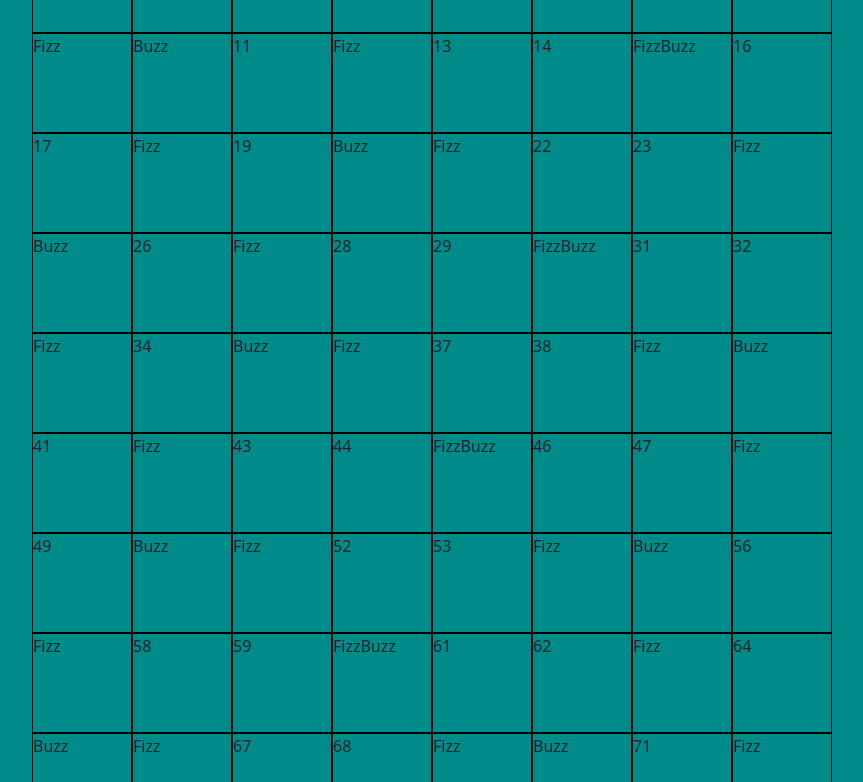
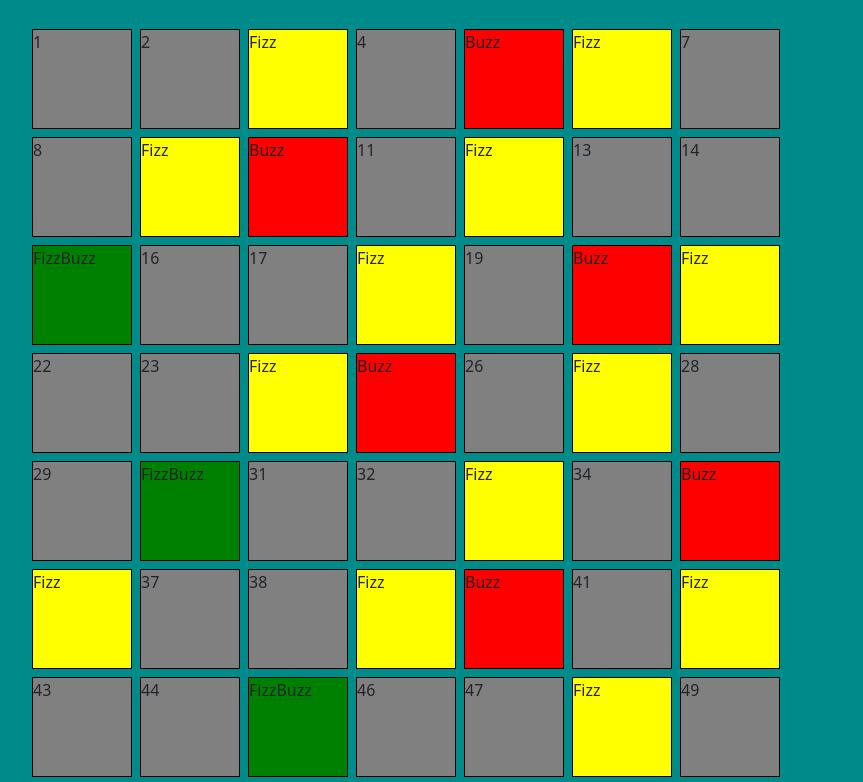
Before and after one commit to EnricoPiombini/js-fizzbuzzdom, a plain HTML site: page index.html in a window 1280 px wide. Shown: the part 67-849 px from the top of the page, without its empty margins (208-1071 px from the left). Drawn offline with nearby package versions, Linux system fonts and the light colour scheme.

Commit message:
Colors added

```diff
--- a/css/style.css
+++ b/css/style.css
@@ -5,13 +5,36 @@ body{
 .box{
     display: flex;
     flex-wrap: wrap;
+    gap:.5rem;
     width: 800px;
     height: 800px;
     margin: 0 auto;
+}
 
-}
-.smallBox{
+.number{
     width: 100px;
     height: 100px;
     border: 1px solid black;
+    background-color: grey;
 }
+
+
+.fizz{
+    width: 100px;
+    height: 100px;
+    border: 1px solid black;
+    background-color: yellow;
+}
+.buzz{
+    width: 100px;
+    height: 100px;
+    border: 1px solid black;
+    background-color: red;
+}
+
+.fizzbuzz{
+    width: 100px;
+    height: 100px;
+    border: 1px solid black;
+    background-color: green;
+}
--- a/index.html
+++ b/index.html
@@ -13,14 +13,9 @@
 
 <body>
     <main>
+        <h1 class="text-white text-center fw-bold mb-5">FIZZBUZZ DOM</h1>
         <div class="box">
-
-
         </div>
-
-
-
-
     </main>
     <script src="js/main.js"></script>
 </body>
--- a/js/main.js
+++ b/js/main.js
@@ -1,35 +1,30 @@
 // Dichiaro la variabile con cui identifico il div in cui andrò a inserire i valori
 const boxHtml = document.querySelector(".box");
+console.log(boxHtml);
+let testo = "";
+let backColor = "";
 
 
 
+//Genero il loop
+for (let i = 1; i <= 100; i++) {
+backColor = ("number");
+
+    if (i % 15 === 0) {
+        testo = 'FizzBuzz';
+        backColor = ("fizzbuzz");
 
 
-
-console.log(boxHtml);
-
-let testo = "";
-
-
-
-// //Genero il loop
-for (let i = 1; i <= 100; i++) {
-    if (i % 15 === 0) {
-
-
-        testo = 'FizzBuzz';
         console.log("FizzBuzz")
     }
     else if (i % 3 === 0) {
-
-
         testo = 'Fizz';
+        backColor = ("fizz");
         console.log("Fizz");
     }
     else if (i % 5 === 0) {
-
-
         testo = 'Buzz';
+        backColor = ("buzz");
         console.log("Buzz");
     }
     else {
@@ -39,6 +34,7 @@ for (let i = 1; i <= 100; i++) {
         console.log(i);
     }
 
-    boxHtml.innerHTML += `<div class= "smallBox">${testo}</div>  `
+    boxHtml.innerHTML += `<div class="${backColor}">
+    ${testo}</div> `
 
 };
```
